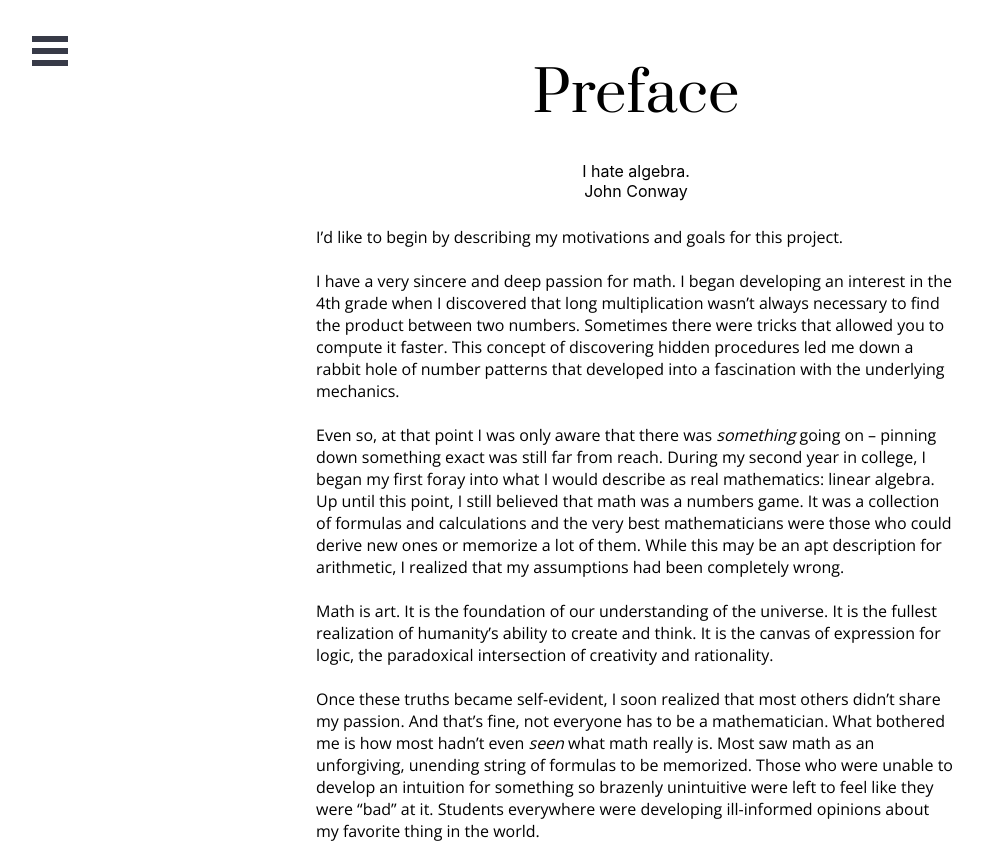
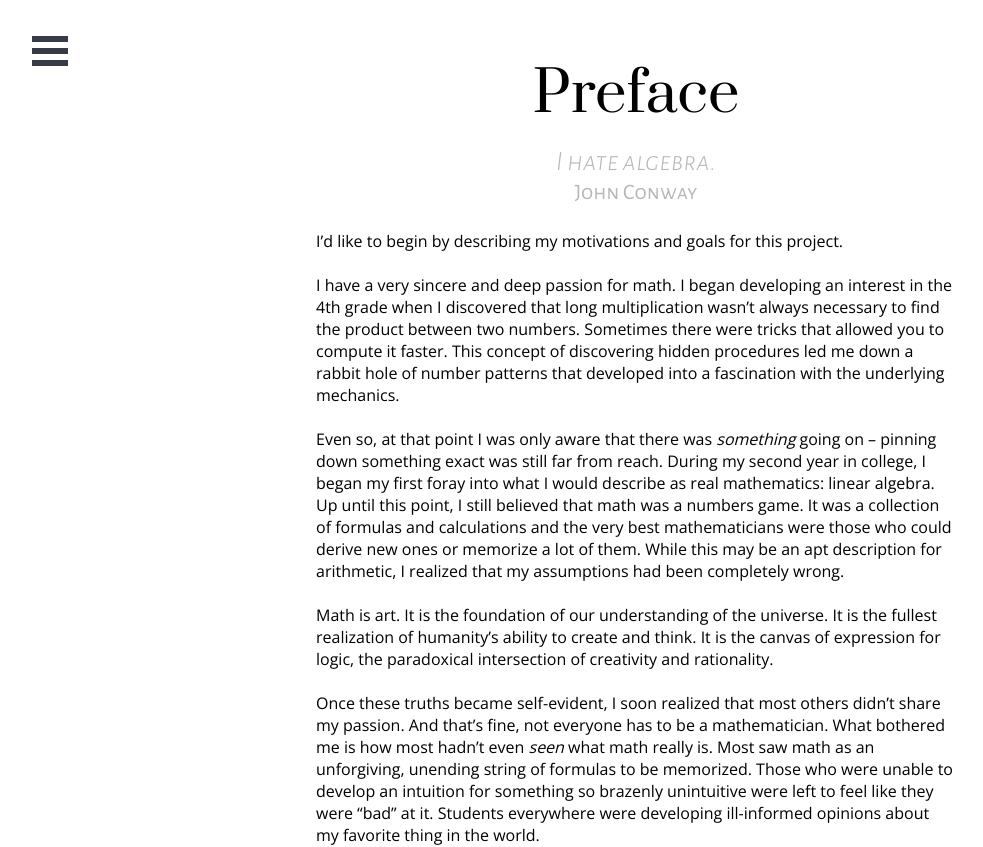
Before and after one commit to emzatos/teach, a React (Create React App) app: page /#/ in a window 1280 px wide. Shown: the top 847 px of the page, without its empty margins (4-987 px from the left). Built offline with nearby package versions, Linux system fonts and the light colour scheme.

Commit message:
Updated quote

```diff
--- a/src/Preface.js
+++ b/src/Preface.js
@@ -1,7 +1,7 @@
 import React, {useState, useEffect} from 'react';
 import './App.css';
 import txt from './preface.txt';
-
+import Quote from "./Quote.js";
 
 function Preface(props) {
 
@@ -19,7 +19,7 @@ function Preface(props) {
     <div className="Post">
       <header className="Header">
         <p className="Title">Preface</p>
-        <p className="Subtitle">I hate algebra.<br/>John Conway</p>
+        <Quote quote="I hate algebra." author="John Conway"/>
       </header>
       <body>
         <div className="Body" dangerouslySetInnerHTML={{ __html: text }}/>
```
